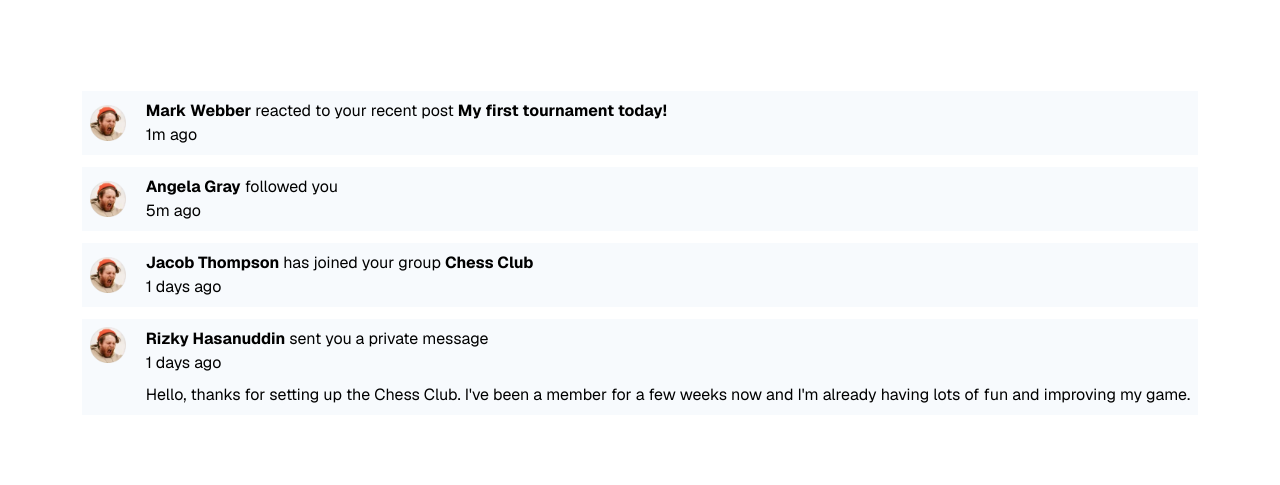
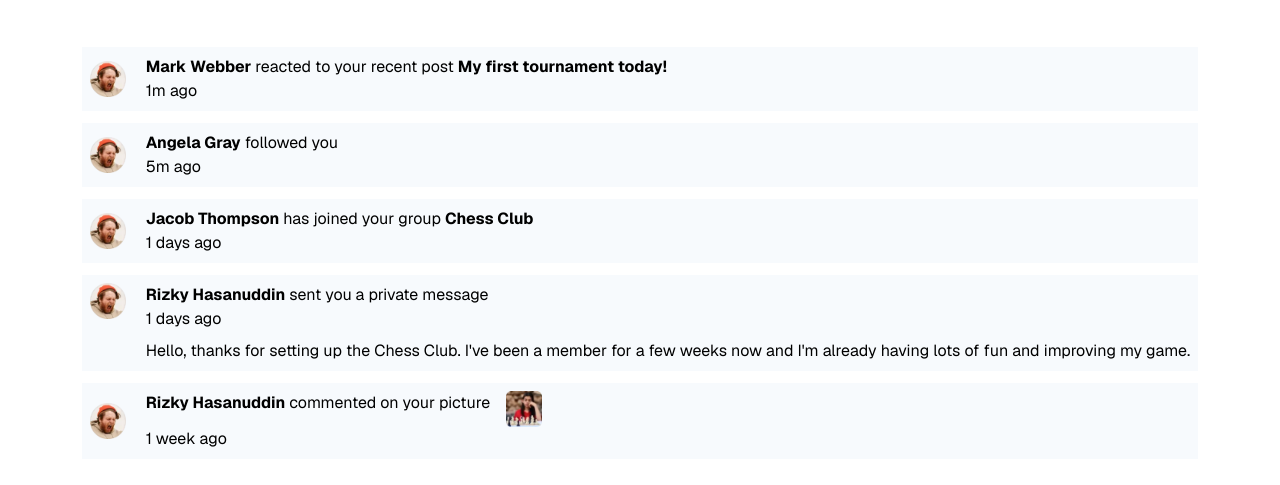
Before and after one commit to TheMcnafaha/fe-notifications-page, a Next.js app: page / in a window 1280 px wide. Shown: the part 147-632 px from the top of the page. Built offline with nearby package versions, Linux system fonts and the light colour scheme.

Commit message:
feat(notifications): adds picture comment

```diff
--- a/src/app/components/notification-manager.tsx
+++ b/src/app/components/notification-manager.tsx
@@ -10,14 +10,17 @@ import {
   GroupNotification,
   PrivateMessageNotificationObj,
   PrivateMessageNotification,
+  PictureNotificationObj,
+  PicutureNotification,
 } from "./notifications";
 
-type AllNotifications =
+type AllNotificationTypes =
   | ReactionNotificationObj
   | SimpleNotificationObj
   | GroupNotificationObj
-  | PrivateMessageNotificationObj;
-type NotificationProps = { notification: AllNotifications };
+  | PrivateMessageNotificationObj
+  | PictureNotificationObj;
+type NotificationProps = { notification: AllNotificationTypes };
 function NotificationManager(props: NotificationProps) {
   return (
     <NotificationSeenContainer
@@ -40,6 +43,8 @@ function getCorrectNotification({ notification }: NotificationProps) {
       return <GroupNotification notification={notification} />;
     case "private":
       return <PrivateMessageNotification notification={notification} />;
+    case "picture":
+      return <PicutureNotification notification={notification} />;
     default:
       return null;
   }
@@ -81,11 +86,21 @@ export function AllNotifications() {
     dm: "Hello, thanks for setting up the Chess Club. I've been a member for a few weeks now and I'm already having lots of fun and improving my game.",
     type: "private",
   };
-  const reactions: Array<AllNotifications> = [
+
+  const pictureKimberly: PictureNotificationObj = {
+    userName: "Rizky Hasanuddin",
+    seen: false,
+    imgUrl: "/images/avatar-mark-webber.webp",
+    timeStamp: "1 week",
+    pictureUrl: "/images/image-chess.webp",
+    type: "picture",
+  };
+  const reactions: Array<AllNotificationTypes> = [
     reactionMark,
     simpleAngela,
     groupJacob,
     privateRizky,
+    pictureKimberly,
   ];
   return (
     <>
--- a/src/app/components/notifications.tsx
+++ b/src/app/components/notifications.tsx
@@ -36,6 +36,15 @@ export type PrivateMessageNotificationObj = {
   timeStamp: string;
   dm: string;
   type: "private";
+};
+
+export type PictureNotificationObj = {
+  userName: string;
+  seen: boolean;
+  imgUrl: string;
+  pictureUrl: string;
+  timeStamp: string;
+  type: "picture";
 };
 export function SimpleNotification({
   notification,
@@ -142,3 +151,31 @@ export function PrivateMessageNotification({
     </>
   );
 }
+
+export function PicutureNotification({
+  notification,
+}: {
+  notification: PictureNotificationObj;
+}) {
+  const { userName, seen, imgUrl, timeStamp, pictureUrl } = notification;
+  return (
+    <>
+      <img
+        className="h-9 w-9"
+        src={imgUrl}
+        alt={`profile picture of ${userName}`}
+      />
+      <div>
+        <div className="flex gap-4">
+          <div>
+            <span className="font-bold">{userName}</span>
+            {` commented on your picture `}
+            <a href="/" className="font-bold"></a>
+          </div>
+          <img className="h-9 w-9" src={pictureUrl} alt="image of post" />
+        </div>
+        <div>{`${timeStamp} ago`}</div>
+      </div>
+    </>
+  );
+}
```
Also changed, not shown: public/images/image-chess.webp (added).
